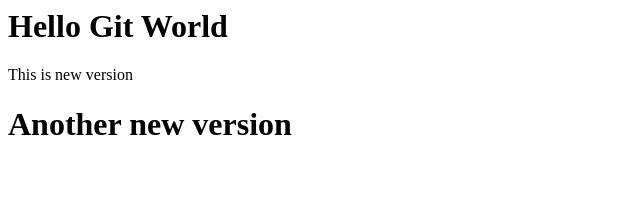
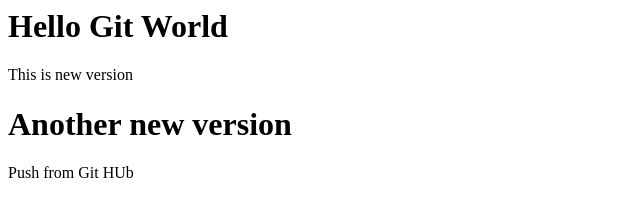
Before and after one commit to sadhuayon/GitGitHubMasterClass, a plain HTML site: page index.html in a window 1280 px wide. Shown: the whole page, without its empty margins (0-640 px from the left). Drawn offline with Linux system fonts and the light colour scheme.

Commit message:
changes from Git Hub

```diff
--- a/index.html
+++ b/index.html
@@ -4,3 +4,8 @@
     <p1>This is new version</p1>
 </div>
 <h1>Another new version</h1>
+
+<div>
+
+    <p1>Push from Git HUb</p1>
+</div>
```
